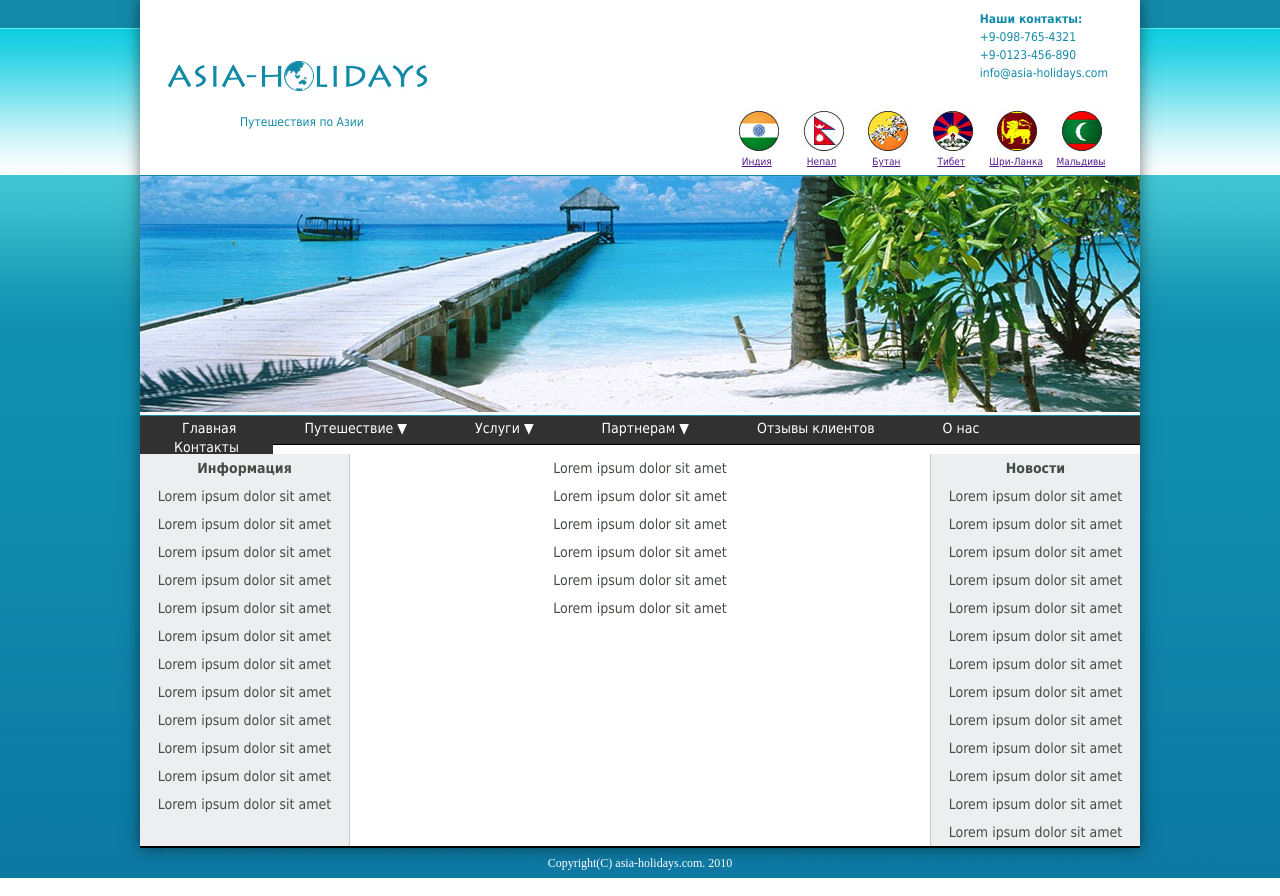
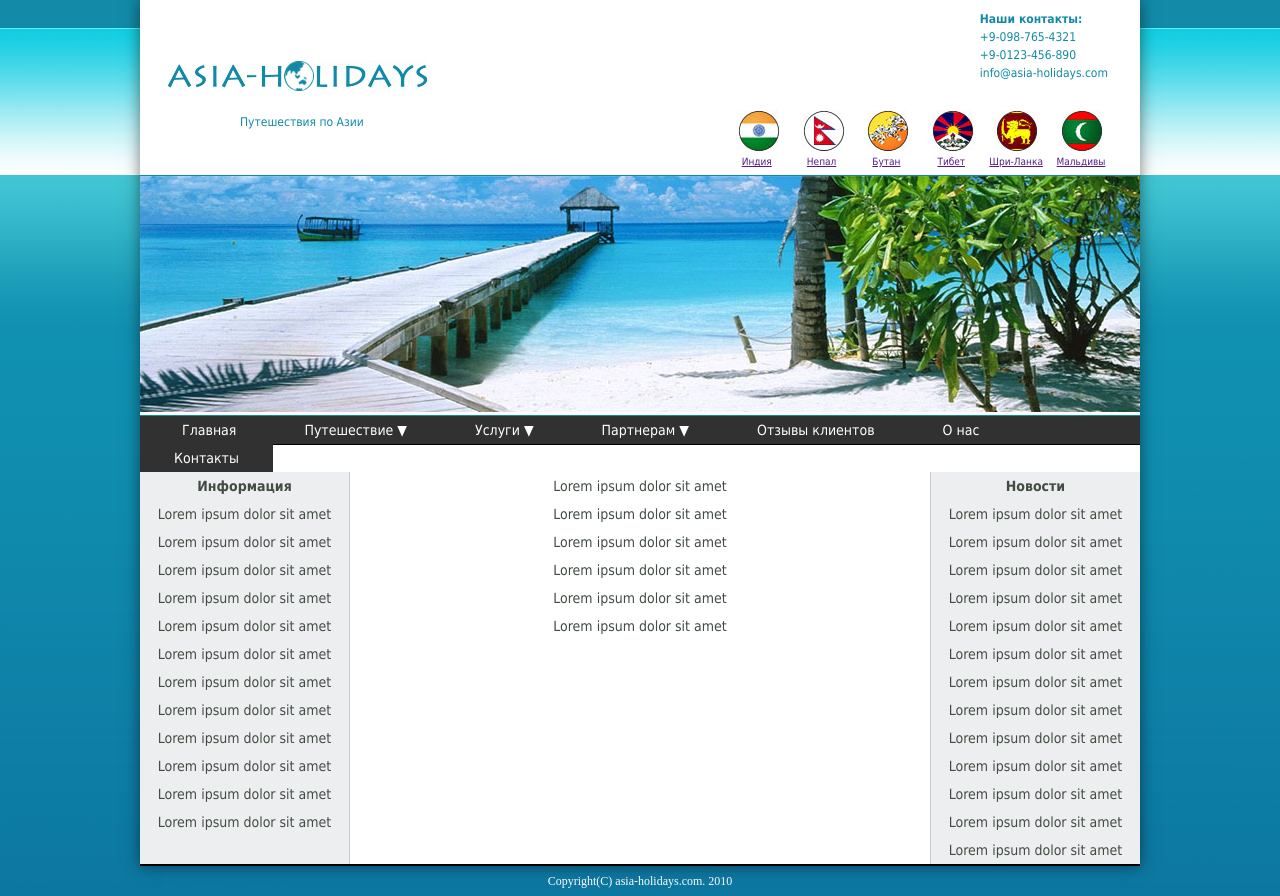
Before and after one commit to maxon010/maxon010.github.io, a plain HTML site: page Dz4/index.html in a window 1280 px wide. Drawn offline with Linux system fonts and the light colour scheme.

Commit message:
Для основного меню поставил line-height вместо padding

```diff
--- a/Dz4/css/style.css
+++ b/Dz4/css/style.css
@@ -97,7 +97,8 @@ ul.menu > li {
 }
 ul.menu > li > a {
     display: block;
-    padding-top: 5px;
+    /*padding-top: 5px;*/
+line-height: 28px;
     padding-left: 34px;
     padding-right: 34px;
     color: white;
```
